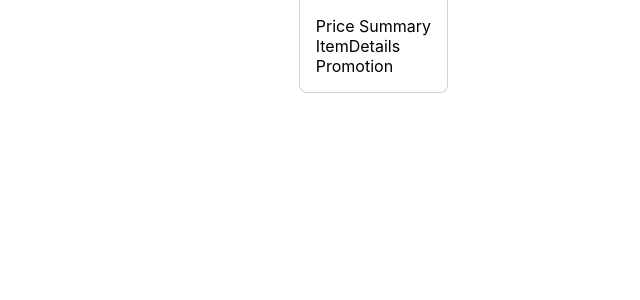
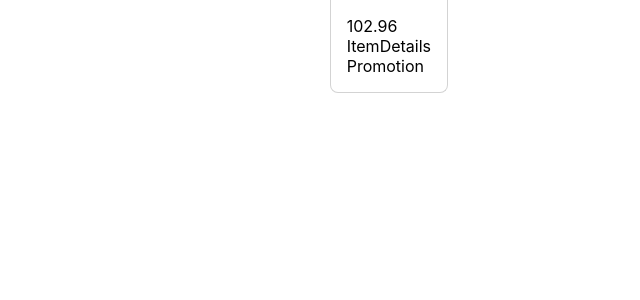
Before and after one commit to kevinqiyefa/Purchase-Summary, a React (Create React App) app: page / in a window 1280 px wide. Shown: the top 300 px of the page, without its empty margins (640-1280 px from the left). Built offline with nearby package versions, Linux system fonts and the light colour scheme.

Commit message:
added loading spin for asyn request

```diff
--- a/src/components/PriceSummary/index.js
+++ b/src/components/PriceSummary/index.js
@@ -1,10 +1,13 @@
-import React, { Component } from 'react';
+import React from 'react';
 import './style.css';
 
-class PriceSummary extends Component {
-  render() {
-    return <div className="Price-Summary-Main">Price Summary</div>;
-  }
-}
+const PriceSummary = ({ pricing }) => {
+  // console.log(pricing.subtotal, 'ss');
+  return (
+    <div className="Price-Summary-Main">
+      <div>{pricing.subtotal}</div>
+    </div>
+  );
+};
 
 export default PriceSummary;
--- a/src/components/PurchaseSummary/index.js
+++ b/src/components/PurchaseSummary/index.js
@@ -9,12 +9,14 @@ class PurchaseSummary extends Component {
   render() {
     const { pricing, itemDetails } = this.props.pricingData;
 
-    return (
-      <div className="Summary-Container-Main">
+    return pricing ? (
+      <div className="Purchase-Summary-Main">
         <PriceSummary pricing={pricing} />
         <ItemDetails itemDetails={itemDetails} />
         <Promotion />
       </div>
+    ) : (
+      <div className="Purchase-Summary-Loader" />
     );
   }
 }
--- a/src/components/PurchaseSummary/style.css
+++ b/src/components/PurchaseSummary/style.css
@@ -1,4 +1,4 @@
-.Summary-Container-Main {
+.Purchase-Summary-Main {
   border: solid lightgray 1px;
   border-bottom-left-radius: 8px;
   border-bottom-right-radius: 8px;
@@ -8,3 +8,33 @@
   margin: 0 10%;
   text-align: left;
 }
+
+.Purchase-Summary-Loader {
+  border: 16px solid #f3f3f3;
+  border-radius: 50%;
+  border-top: 16px solid #419bee;
+  width: 80px;
+  height: 80px;
+  -webkit-animation: spin 0.5s linear infinite; /* Safari */
+  animation: spin 0.5s linear infinite;
+  margin: 5em auto;
+}
+
+/* Safari */
+@-webkit-keyframes spin {
+  0% {
+    -webkit-transform: rotate(0deg);
+  }
+  100% {
+    -webkit-transform: rotate(360deg);
+  }
+}
+
+@keyframes spin {
+  0% {
+    transform: rotate(0deg);
+  }
+  100% {
+    transform: rotate(360deg);
+  }
+}
```
